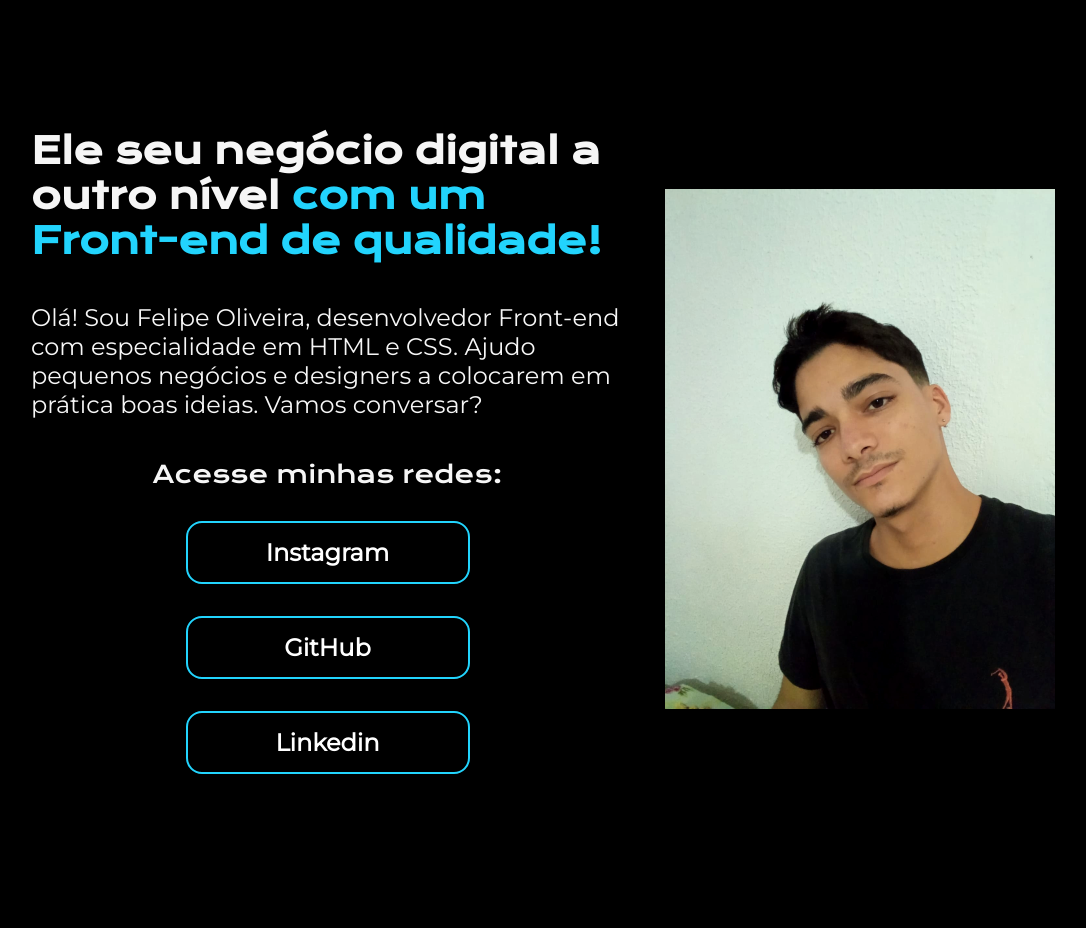
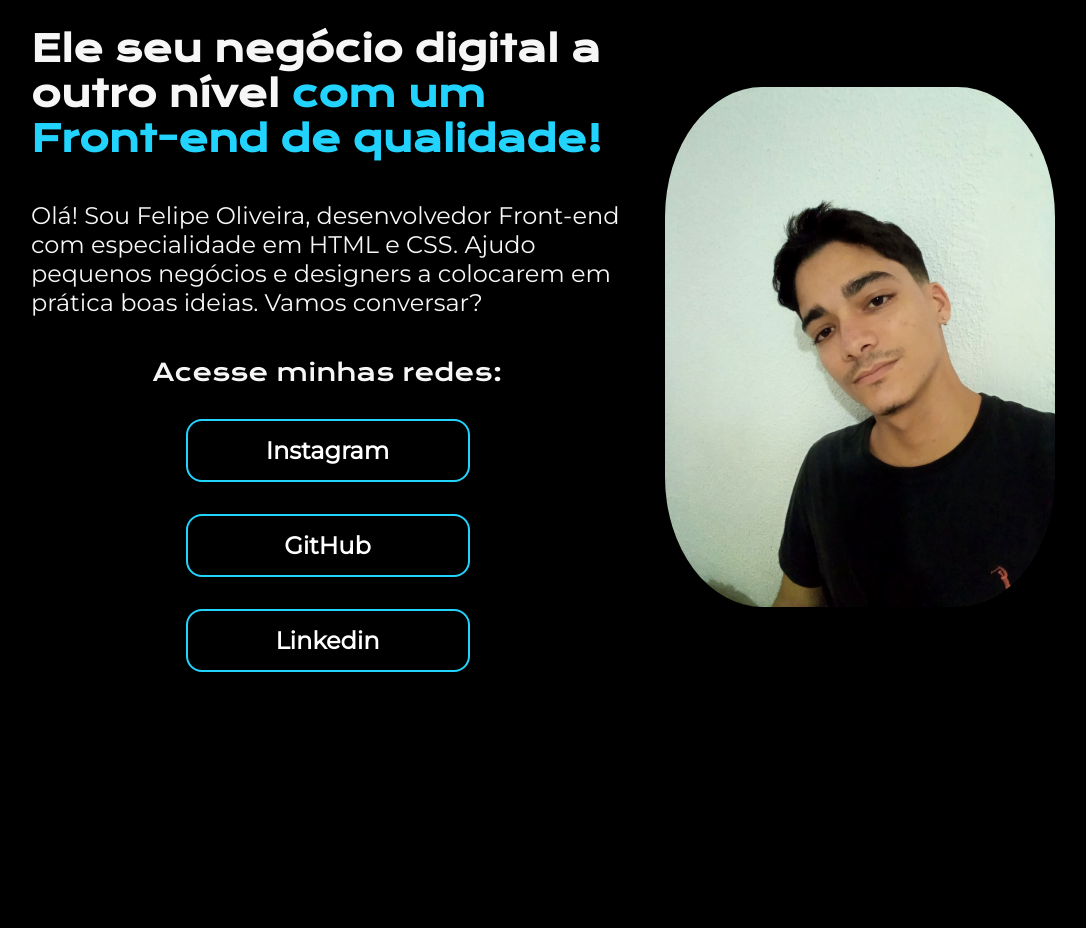
Before and after one commit to Felipeoliveeira/html-css, a PHP site: page /index01.html in a window 1280 px wide. Shown: the whole page, without its empty margins (97-1183 px from the left). After the commit the page ends 672 px from the top, so only its background shows below. Run offline with PHP 8.4, Linux system fonts and the light colour scheme.

Commit message:
aplicando border-radius à img

```diff
--- a/Portfólio1/estilos/style01.css
+++ b/Portfólio1/estilos/style01.css
@@ -13,8 +13,11 @@ body{
     background-color: black;
     color: #F6F6F6;
 }
+img{
+    border-radius: 25%;
+}
 main{
-    margin: 10%;
+    margin: 2% 10%;
     display: flex;
     align-items: center;
     justify-content: space-between;
--- a/Portfólio1/style.css
+++ b/Portfólio1/style.css
@@ -12,6 +12,9 @@ body{
     box-sizing: border-box;
     background-color: black;
     color: #F6F6F6;
+}
+img{
+    border-radius: 25%;
 }
 main{
     margin: 5% 10%;
```
